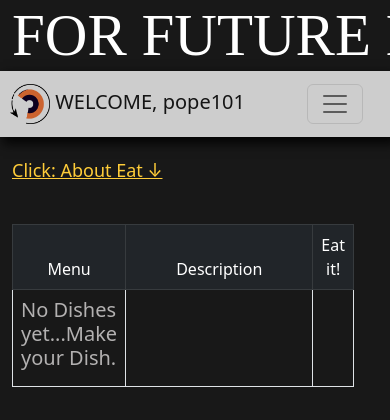
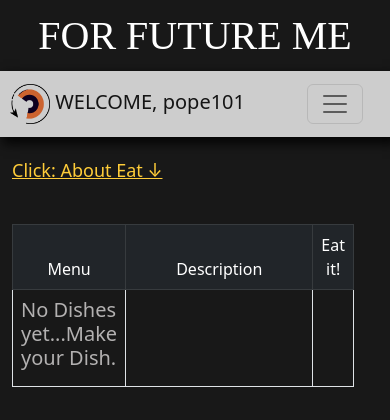
Before and after one commit to CodeDream145/cs50x-final_project, a Flask app: page /eat in a window 390 px wide; the page is wider, and only the part inside the window is pictured. Shown: the top 420 px of that part. Run offline with Flask 2, Linux system fonts and the light colour scheme; a user stored in the database is signed in; some libraries are stand-ins or nearby versions.

Commit message:
version 1.0 25.4.23 6.46

```diff
--- a/static/styles.css
+++ b/static/styles.css
@@ -6,18 +6,6 @@
     background: #CDCDCD;
 }
 
-.formyfu {
-text-align: center;
-height: 71px;
-
-font-family: 'Lancelot';
-font-style: normal;
-font-weight: 400;
-font-size: 59px;
-line-height: 71px;
-color: white;
-
-}
 
 .iconprop{
     float:right;
@@ -103,3 +91,29 @@ body {
    width: auto;
     }
 }
+
+.formyfu {
+    text-align: center;
+    height: 71px;
+
+    font-family: 'Times New Roman', serif;
+    font-style: normal;
+    font-weight: 400;
+    font-size: 60px;
+    line-height: 71px;
+    color: white;
+}
+
+@media only screen and (max-width: 500px){
+    .formyfu {
+        text-align: center;
+        height: 71px;
+
+        font-family: 'Times New Roman', serif;
+        font-style: normal;
+        font-weight: 400;
+        font-size: 40px;
+        line-height: 71px;
+        color: white;
+        }
+    }
```
Also changed, not shown: 2 other files.
